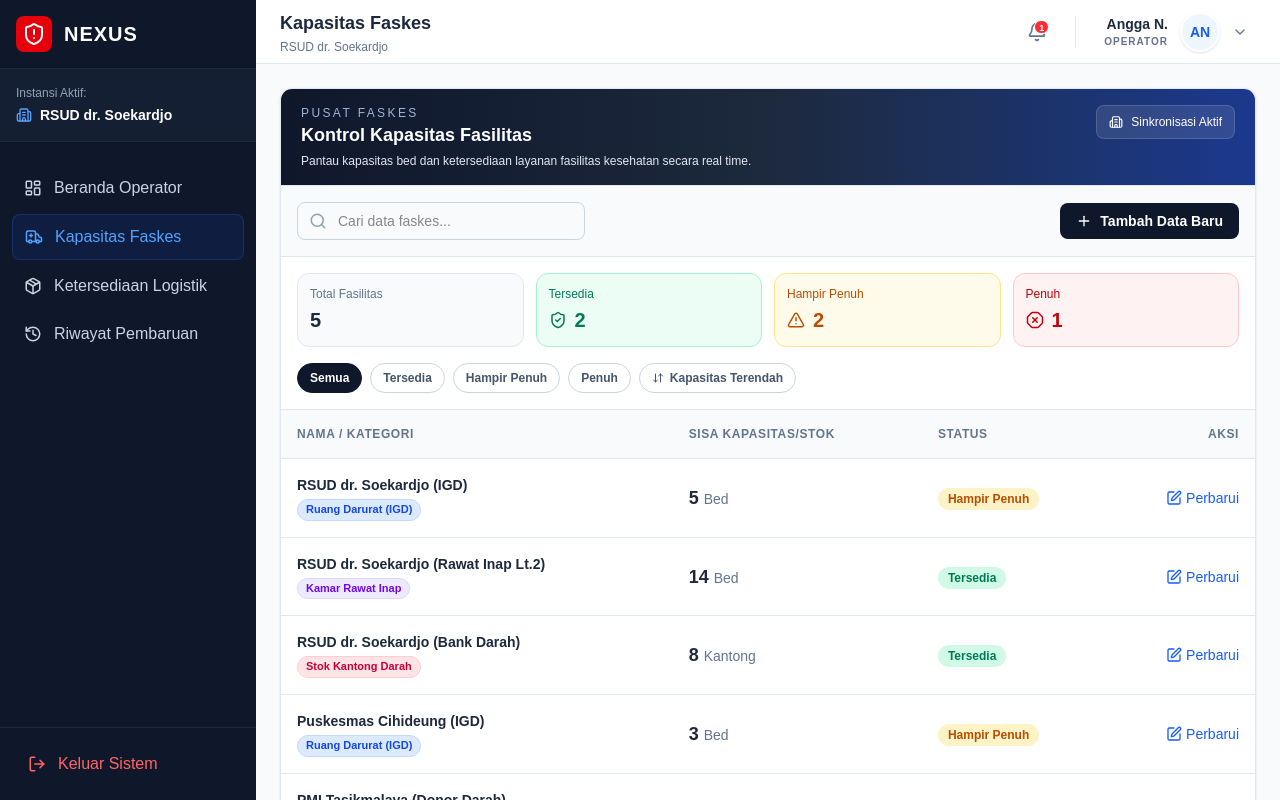
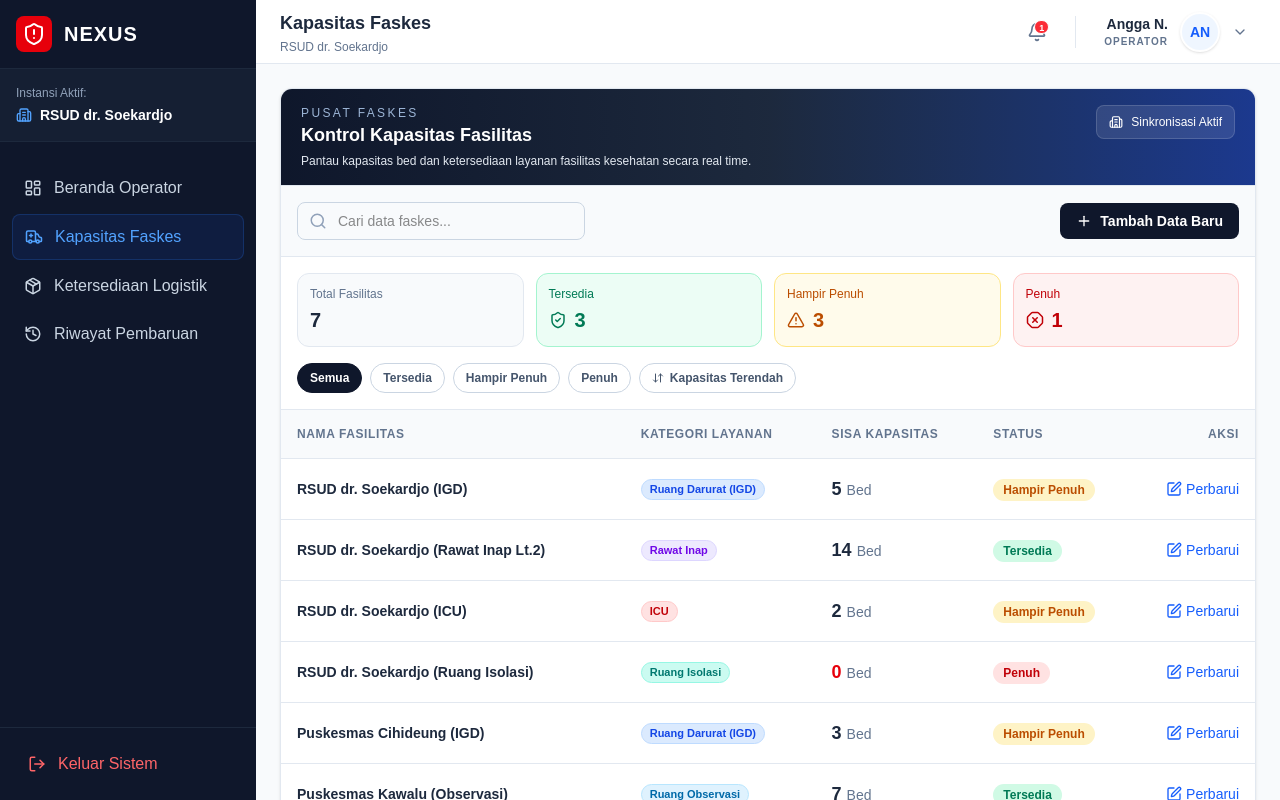
Before and after one commit to MFadhlan-Iwaks/Nexus, a Next.js app in the folder nexus-frontend/: page /operator/dashboard in a window 1280 px wide. Both pictures are taken after a click on the button "Kapasitas Faskes". Built offline with nearby package versions, Linux system fonts and the light colour scheme.

Commit message:
Update fasilitas kesehatan

```diff
--- a/nexus-frontend/src/components/Admin/InteractiveMap.jsx
+++ b/nexus-frontend/src/components/Admin/InteractiveMap.jsx
@@ -24,8 +24,9 @@ export default function InteractiveMap({
   };
 
   const getResourceColor = (status, type) => {
-    if (status === 'penuh') return '#ef4444';
-    if (status === 'menipis') return '#f59e0b';
+    const normalized = String(status || '').toLowerCase();
+    if (normalized === 'habis' || normalized === 'penuh') return '#ef4444';
+    if (normalized === 'menipis' || normalized === 'hampir penuh') return '#f59e0b';
     return type === 'faskes' ? '#10b981' : '#3b82f6';
   };
 
--- a/nexus-frontend/src/components/Admin/StatusInstansi.jsx
+++ b/nexus-frontend/src/components/Admin/StatusInstansi.jsx
@@ -34,7 +34,7 @@ export default function StatusInstansi({ logisticSummary = [], faskesSummary = [
       <div className="mb-6">
         <h2 className="font-bold text-slate-800 text-lg">Monitoring Sumber Daya Instansi</h2>
         <p className="text-xs text-slate-500">
-          Ringkasan stok logistik dan kapasitas faskes dari operator dengan status terkini.
+          Ringkasan stok barang bantuan/medis dan kapasitas layanan medis dari operator dengan status terkini.
         </p>
       </div>
 
@@ -44,7 +44,7 @@ export default function StatusInstansi({ logisticSummary = [], faskesSummary = [
         <div className="border border-slate-200 rounded-xl p-5">
           <div className="flex items-center gap-2 mb-4">
             <div className="bg-blue-50 text-blue-600 p-2 rounded-lg"><Package size={18} /></div>
-            <h3 className="font-bold text-slate-800">Ringkasan Logistik Operator</h3>
+            <h3 className="font-bold text-slate-800">Ringkasan Stok Logistik</h3>
           </div>
 
           {logisticSummary.length === 0 ? (
@@ -74,7 +74,7 @@ export default function StatusInstansi({ logisticSummary = [], faskesSummary = [
         <div className="border border-slate-200 rounded-xl p-5">
           <div className="flex items-center gap-2 mb-4">
             <div className="bg-emerald-50 text-emerald-600 p-2 rounded-lg"><Ambulance size={18} /></div>
-            <h3 className="font-bold text-slate-800">Ringkasan Kapasitas Faskes</h3>
+            <h3 className="font-bold text-slate-800">Ringkasan Kapasitas Layanan Medis</h3>
           </div>
 
           {faskesSummary.length === 0 ? (
--- a/nexus-frontend/src/components/operator/ModalAddData.jsx
+++ b/nexus-frontend/src/components/operator/ModalAddData.jsx
@@ -45,7 +45,9 @@ export default function ModalAddData({ isOpen, onClose, activeTab, onSave }) {
           <div className="rounded-xl border border-blue-100 bg-blue-50 p-3 flex items-start gap-3">
             <Sparkles size={16} className="text-blue-600 mt-0.5" />
             <p className="text-xs text-blue-800">
-              Gunakan nama item yang spesifik dan satuan konsisten agar status stok otomatis terbaca dengan benar.
+              {activeTab === 'faskes'
+                ? 'Masukkan hanya kapasitas layanan kesehatan. Stok barang medis dikelola di menu Logistik.'
+                : 'Gunakan nama item yang spesifik dan satuan konsisten agar status stok otomatis terbaca dengan benar.'}
             </p>
           </div>
 
@@ -57,7 +59,7 @@ export default function ModalAddData({ isOpen, onClose, activeTab, onSave }) {
               type="text"
               name="nama"
               required
-              placeholder={activeTab === 'faskes' ? "Cth: IGD, Kamar Rawat Inap Lt.2, Bank Darah" : "Cth: Beras Premium 5kg"}
+              placeholder={activeTab === 'faskes' ? "Cth: RSUD dr. Soekardjo (IGD)" : "Cth: Kantong Darah O+, Masker N95"}
               className="w-full px-4 py-2 border border-slate-300 rounded-lg focus:ring-2 focus:ring-blue-500 outline-none text-sm"
             />
           </div>
@@ -72,8 +74,12 @@ export default function ModalAddData({ isOpen, onClose, activeTab, onSave }) {
                   <>
                     <option value="">-- Pilih Kategori Faskes --</option>
                     <option value="Ruang Darurat (IGD)">Ruang Darurat (IGD)</option>
-                    <option value="Kamar Rawat Inap">Kamar Rawat Inap</option>
-                    <option value="Stok Kantong Darah">Stok Kantong Darah</option>
+                    <option value="Rawat Inap">Rawat Inap</option>
+                    <option value="ICU">ICU</option>
+                    <option value="Ruang Isolasi">Ruang Isolasi</option>
+                    <option value="Ruang Observasi">Ruang Observasi</option>
+                    <option value="Ruang Darurat">Ruang Darurat</option>
+                    <option value="Kamar Perawatan">Kamar Perawatan</option>
                   </>
                 ) : (
                   <>
@@ -81,7 +87,7 @@ export default function ModalAddData({ isOpen, onClose, activeTab, onSave }) {
                     <option value="Logistik Pangan">Logistik Pangan (Makanan/Minuman)</option>
                     <option value="Sandang & Selimut">Sandang & Selimut</option>
                     <option value="Peralatan Darurat">Peralatan Darurat (Tenda, Perahu)</option>
-                    <option value="Obat-obatan">Obat-obatan</option>
+                    <option value="Medis">Medis (Darah, Obat, Masker, APD, Infus, Oksigen)</option>
                   </>
                 )}
               </select>
@@ -95,7 +101,7 @@ export default function ModalAddData({ isOpen, onClose, activeTab, onSave }) {
                 type="text"
                 name="unit"
                 required
-                placeholder={activeTab === 'faskes' ? 'Cth: Bed, Kantong' : 'Cth: Kg, Box, Unit'}
+                placeholder={activeTab === 'faskes' ? 'Cth: Bed, Ruang' : 'Cth: Kg, Box, Kantong'}
                 className="w-full px-4 py-2 border border-slate-300 rounded-lg focus:ring-2 focus:ring-blue-500 outline-none text-sm"
               />
             </div>
@@ -104,14 +110,16 @@ export default function ModalAddData({ isOpen, onClose, activeTab, onSave }) {
           <div className="grid grid-cols-1 sm:grid-cols-2 gap-4">
             <div>
               <label className="block text-sm font-bold text-slate-700 mb-1">
-                Kapasitas / Stok Awal <span className="text-red-500">*</span>
+                {activeTab === 'faskes' ? 'Kapasitas Tersedia' : 'Stok Awal'} <span className="text-red-500">*</span>
               </label>
               <input name="stok" type="number" required min="0" className="w-full px-4 py-2 border border-slate-300 rounded-lg focus:ring-2 focus:ring-blue-500 outline-none text-sm" />
             </div>
             <div className="rounded-xl border border-slate-200 bg-slate-50 p-3">
               <p className="text-xs text-slate-500 mb-1 flex items-center gap-1"><ClipboardList size={13} /> Catatan Input</p>
               <p className="text-xs text-slate-700 leading-relaxed">
-                Data yang disimpan akan langsung masuk daftar logistik dan tercatat pada riwayat pembaruan stok.
+                {activeTab === 'faskes'
+                  ? 'Data yang disimpan akan masuk daftar kapasitas layanan faskes dan memakai status Tersedia, Hampir Penuh, atau Penuh.'
+                  : 'Data yang disimpan akan langsung masuk daftar logistik dan tercatat pada riwayat pembaruan stok.'}
               </p>
             </div>
           </div>
--- a/nexus-frontend/src/components/operator/ModalUpdateData.jsx
+++ b/nexus-frontend/src/components/operator/ModalUpdateData.jsx
@@ -11,15 +11,19 @@ export default function ModalUpdateData({ isOpen, onClose, selectedItem, onSave
     }
   }, [selectedItem]);
 
-  const liveStatus = latestStock <= 0 ? 'Habis' : latestStock <= 100 ? 'Menipis' : 'Aman';
+  const liveStatus = isFaskes
+    ? latestStock <= 0 ? 'Penuh' : latestStock <= 5 ? 'Hampir Penuh' : 'Tersedia'
+    : latestStock <= 0 ? 'Habis' : latestStock <= 100 ? 'Menipis' : 'Aman';
 
   const getStatusStyle = (status) => {
     if (status === 'Habis') return 'bg-red-50 border-red-200 text-red-700';
     if (status === 'Menipis') return 'bg-amber-50 border-amber-200 text-amber-700';
+    if (status === 'Penuh') return 'bg-red-50 border-red-200 text-red-700';
+    if (status === 'Hampir Penuh') return 'bg-amber-50 border-amber-200 text-amber-700';
     return 'bg-emerald-50 border-emerald-200 text-emerald-700';
   };
 
-  const StatusIcon = liveStatus === 'Habis' ? OctagonX : liveStatus === 'Menipis' ? AlertTriangle : ShieldCheck;
+  const StatusIcon = liveStatus === 'Habis' || liveStatus === 'Penuh' ? OctagonX : liveStatus === 'Menipis' || liveStatus === 'Hampir Penuh' ? AlertTriangle : ShieldCheck;
 
   if (!isOpen || !selectedItem) return null;
 
@@ -62,7 +66,7 @@ export default function ModalUpdateData({ isOpen, onClose, selectedItem, onSave
           </div>
 
           <div className={`rounded-xl border p-3 flex items-center justify-between ${getStatusStyle(liveStatus)}`}>
-            <p className="text-xs font-semibold">Status stok setelah update</p>
+            <p className="text-xs font-semibold">Status {isFaskes ? 'kapasitas' : 'stok'} setelah update</p>
             <p className="text-sm font-bold flex items-center gap-1.5">
               <StatusIcon size={16} /> {liveStatus}
             </p>
--- a/nexus-frontend/src/components/operator/ResourceTable.jsx
+++ b/nexus-frontend/src/components/operator/ResourceTable.jsx
@@ -21,11 +21,14 @@ export default function ResourceTable({
   const getCategoryClass = (category) => {
     if (category?.includes('IGD')) return 'bg-blue-100 text-blue-700 border-blue-200';
     if (category?.includes('Rawat')) return 'bg-violet-100 text-violet-700 border-violet-200';
-    if (category?.includes('Darah')) return 'bg-rose-100 text-rose-700 border-rose-200';
+    if (category?.includes('ICU')) return 'bg-red-100 text-red-700 border-red-200';
+    if (category?.includes('Isolasi')) return 'bg-teal-100 text-teal-700 border-teal-200';
+    if (category?.includes('Observasi')) return 'bg-sky-100 text-sky-700 border-sky-200';
+    if (category?.includes('Darurat')) return 'bg-blue-100 text-blue-700 border-blue-200';
     if (category?.includes('Pangan')) return 'bg-lime-100 text-lime-700 border-lime-200';
     if (category?.includes('Sandang')) return 'bg-cyan-100 text-cyan-700 border-cyan-200';
     if (category?.includes('Peralatan')) return 'bg-orange-100 text-orange-700 border-orange-200';
-    if (category?.includes('Obat')) return 'bg-emerald-100 text-emerald-700 border-emerald-200';
+    if (category?.includes('Obat') || category?.includes('Medis')) return 'bg-emerald-100 text-emerald-700 border-emerald-200';
     return 'bg-slate-100 text-slate-700 border-slate-200';
   };
 
@@ -202,8 +205,9 @@ export default function ResourceTable({
       <table className="w-full text-left min-w-180">
         <thead>
           <tr className="bg-slate-50 text-slate-500 text-xs uppercase tracking-wider border-b border-slate-200">
-            <th className="p-4 font-semibold">Nama / Kategori</th>
-            <th className="p-4 font-semibold">Sisa Kapasitas/Stok</th>
+            <th className="p-4 font-semibold">{isFaskes ? 'Nama Fasilitas' : 'Nama / Kategori'}</th>
+            {isFaskes && <th className="p-4 font-semibold">Kategori Layanan</th>}
+            <th className="p-4 font-semibold">{isFaskes ? 'Sisa Kapasitas' : 'Sisa Stok'}</th>
             {(isLogistik || isFaskes) && <th className="p-4 font-semibold">Status</th>}
             <th className="p-4 font-semibold text-right">Aksi</th>
           </tr>
@@ -219,11 +223,22 @@ export default function ResourceTable({
               >
                 <td className="p-4 font-bold text-slate-800">
                   {item.nama}
-                  <br />
-                  <span className={`inline-flex mt-1 text-[11px] font-semibold px-2 py-0.5 rounded-full border ${getCategoryClass(item.kategori)}`}>
-                    {item.kategori}
-                  </span>
+                  {!isFaskes && (
+                    <>
+                      <br />
+                      <span className={`inline-flex mt-1 text-[11px] font-semibold px-2 py-0.5 rounded-full border ${getCategoryClass(item.kategori)}`}>
+                        {item.kategori}
+                      </span>
+                    </>
+                  )}
                 </td>
+                {isFaskes && (
+                  <td className="p-4">
+                    <span className={`inline-flex text-[11px] font-semibold px-2 py-0.5 rounded-full border ${getCategoryClass(item.kategori)}`}>
+                      {item.kategori}
+                    </span>
+                  </td>
+                )}
                 <td className={`p-4 font-bold text-lg ${item.stok <= 0 ? 'text-red-600' : 'text-slate-800'}`}>
                   {item.stok} <span className="text-sm font-normal text-slate-500">{item.unit}</span>
                 </td>
@@ -246,7 +261,7 @@ export default function ResourceTable({
 
           {(isLogistik || isFaskes) && filteredResources.length === 0 && (
             <tr>
-              <td colSpan={4} className="p-8 text-center">
+              <td colSpan={isFaskes ? 5 : 4} className="p-8 text-center">
                 <p className="text-sm font-semibold text-slate-700">
                   {isFaskes ? 'Data faskes tidak ditemukan' : 'Data logistik tidak ditemukan'}
                 </p>
--- a/nexus-frontend/src/components/operator/Summary.jsx
+++ b/nexus-frontend/src/components/operator/Summary.jsx
@@ -81,7 +81,7 @@ export default function Summary({ activeInstitution, faskesItems = [], logisticI
             {/* Stats faskes */}
             <div className="grid grid-cols-2 gap-3 mb-4">
               <div className="rounded-xl border border-slate-200 bg-slate-50 p-3">
-                <p className="text-xs text-slate-500">Total Unit</p>
+                <p className="text-xs text-slate-500">Total Fasilitas</p>
                 <p className="text-xl font-bold text-slate-800 mt-1">{faskesStats.total}</p>
               </div>
               <div className="flex gap-2">
--- a/nexus-frontend/src/data/mockData.js
+++ b/nexus-frontend/src/data/mockData.js
@@ -193,15 +193,21 @@ export const mockLogistics = [
   { id: 'log-3', nama: 'Selimut Ruang Isolasi', kategori: 'Sandang & Selimut', stok: 22, unit: 'Pcs', institusi: 'RSUD dr. Soekardjo', terakhir_update: '2026-04-29T08:55:00Z' },
   { id: 'log-4', nama: 'Kantong Darah O+', kategori: 'Medis', stok: 0, unit: 'Kantong', institusi: 'PMI Tasikmalaya', terakhir_update: '2026-04-29T08:40:00Z' },
   { id: 'log-5', nama: 'Masker N95', kategori: 'Medis', stok: 15, unit: 'Box', institusi: 'Puskesmas Kawalu', terakhir_update: '2026-04-29T08:30:00Z' },
+  { id: 'log-6', nama: 'Obat-obatan Darurat', kategori: 'Medis', stok: 65, unit: 'Paket', institusi: 'RSUD dr. Soekardjo', terakhir_update: '2026-04-29T08:25:00Z' },
+  { id: 'log-7', nama: 'Oksigen Medis', kategori: 'Medis', stok: 12, unit: 'Tabung', institusi: 'RSUD dr. Soekardjo', terakhir_update: '2026-04-29T08:20:00Z' },
+  { id: 'log-8', nama: 'APD Lengkap', kategori: 'Medis', stok: 40, unit: 'Set', institusi: 'Puskesmas Kawalu', terakhir_update: '2026-04-29T08:10:00Z' },
+  { id: 'log-9', nama: 'Infus RL', kategori: 'Medis', stok: 80, unit: 'Botol', institusi: 'RSUD dr. Soekardjo', terakhir_update: '2026-04-29T08:05:00Z' },
 ];
 
 // --- FASKES (Fasilitas Kesehatan) ---
 export const mockFaskes = [
-  { id: 'fsk-1', nama: 'RSUD dr. Soekardjo (IGD)', kategori: 'Ruang Darurat (IGD)', stok: 5, unit: 'Bed', institusi: 'RSUD dr. Soekardjo', terakhir_update: '2026-04-29T09:05:00Z' },
-  { id: 'fsk-2', nama: 'RSUD dr. Soekardjo (Rawat Inap Lt.2)', kategori: 'Kamar Rawat Inap', stok: 14, unit: 'Bed', institusi: 'RSUD dr. Soekardjo', terakhir_update: '2026-04-29T09:05:00Z' },
-  { id: 'fsk-3', nama: 'RSUD dr. Soekardjo (Bank Darah)', kategori: 'Stok Kantong Darah', stok: 8, unit: 'Kantong', institusi: 'RSUD dr. Soekardjo', terakhir_update: '2026-04-29T09:05:00Z' },
-  { id: 'fsk-4', nama: 'Puskesmas Cihideung (IGD)', kategori: 'Ruang Darurat (IGD)', stok: 3, unit: 'Bed', institusi: 'Puskesmas Cihideung', terakhir_update: '2026-04-29T08:58:00Z' },
-  { id: 'fsk-5', nama: 'PMI Tasikmalaya (Donor Darah)', kategori: 'Stok Kantong Darah', stok: 0, unit: 'Kantong', institusi: 'PMI Tasikmalaya', terakhir_update: '2026-04-29T08:40:00Z' },
+  { id: 'FSK-001', nama_fasilitas: 'RSUD dr. Soekardjo (IGD)', kategori: 'Ruang Darurat (IGD)', kapasitas_total: 20, kapasitas_tersedia: 5, satuan: 'Bed', lokasi: 'RSUD dr. Soekardjo', updated_at: '2026-04-29 16:00' },
+  { id: 'FSK-002', nama_fasilitas: 'RSUD dr. Soekardjo (Rawat Inap Lt.2)', kategori: 'Rawat Inap', kapasitas_total: 60, kapasitas_tersedia: 14, satuan: 'Bed', lokasi: 'RSUD dr. Soekardjo', updated_at: '2026-04-29 16:00' },
+  { id: 'FSK-003', nama_fasilitas: 'RSUD dr. Soekardjo (ICU)', kategori: 'ICU', kapasitas_total: 12, kapasitas_tersedia: 2, satuan: 'Bed', lokasi: 'RSUD dr. Soekardjo', updated_at: '2026-04-29 15:45' },
+  { id: 'FSK-004', nama_fasilitas: 'RSUD dr. Soekardjo (Ruang Isolasi)', kategori: 'Ruang Isolasi', kapasitas_total: 18, kapasitas_tersedia: 0, satuan: 'Bed', lokasi: 'RSUD dr. Soekardjo', updated_at: '2026-04-29 15:30' },
+  { id: 'FSK-005', nama_fasilitas: 'Puskesmas Cihideung (IGD)', kategori: 'Ruang Darurat (IGD)', kapasitas_total: 8, kapasitas_tersedia: 3, satuan: 'Bed', lokasi: 'Puskesmas Cihideung', updated_at: '2026-04-29 15:20' },
+  { id: 'FSK-006', nama_fasilitas: 'Puskesmas Kawalu (Observasi)', kategori: 'Ruang Observasi', kapasitas_total: 10, kapasitas_tersedia: 7, satuan: 'Bed', lokasi: 'Puskesmas Kawalu', updated_at: '2026-04-29 15:10' },
+  { id: 'FSK-007', nama_fasilitas: 'RSUD dr. Soekardjo (Kamar Perawatan)', kategori: 'Kamar Perawatan', kapasitas_total: 45, kapasitas_tersedia: 20, satuan: 'Bed', lokasi: 'RSUD dr. Soekardjo', updated_at: '2026-04-29 15:00' },
 ];
 
 // --- USERS ---
@@ -299,9 +305,9 @@ export const mockLogisticSummary = [
 
 // --- FASKES SUMMARY (untuk Admin Dashboard) ---
 export const mockFaskesSummary = [
-  { id: 'fs-1', institution: 'RSUD dr. Soekardjo', totalUnits: 4, availableCapacity: 23, status: 'Tersedia', updatedAt: '09:05 WIB' },
-  { id: 'fs-2', institution: 'Puskesmas Cihideung', totalUnits: 3, availableCapacity: 4, status: 'Hampir Penuh', updatedAt: '08:58 WIB' },
-  { id: 'fs-3', institution: 'PMI Tasikmalaya', totalUnits: 2, availableCapacity: 0, status: 'Penuh', updatedAt: '08:40 WIB' },
+  { id: 'fs-1', institution: 'RSUD dr. Soekardjo', totalUnits: 5, availableCapacity: 41, status: 'Tersedia', updatedAt: '16:00 WIB' },
+  { id: 'fs-2', institution: 'Puskesmas Cihideung', totalUnits: 1, availableCapacity: 3, status: 'Hampir Penuh', updatedAt: '15:20 WIB' },
+  { id: 'fs-3', institution: 'Puskesmas Kawalu', totalUnits: 1, availableCapacity: 7, status: 'Tersedia', updatedAt: '15:10 WIB' },
 ];
 
 // --- MAP POINTS (untuk Admin Peta) ---
@@ -312,9 +318,10 @@ export const mockLogisticPoints = [
 ];
 
 export const mockFaskesPoints = [
-  { id: 'FP-1', label: 'IGD RSUD dr. Soekardjo', status: 'aman', coordinates: [-7.331, 108.226], capacity: 14 },
-  { id: 'FP-2', label: 'Puskesmas Cihideung', status: 'menipis', coordinates: [-7.323, 108.217], capacity: 8 },
-  { id: 'FP-3', label: 'PMI Tasikmalaya', status: 'habis', coordinates: [-7.318, 108.235], capacity: 0 },
+  { id: 'FP-1', label: 'IGD RSUD dr. Soekardjo', status: 'Hampir Penuh', coordinates: [-7.331, 108.226], capacity: 5 },
+  { id: 'FP-2', label: 'ICU RSUD dr. Soekardjo', status: 'Hampir Penuh', coordinates: [-7.333, 108.224], capacity: 2 },
+  { id: 'FP-3', label: 'Ruang Isolasi RSUD', status: 'Penuh', coordinates: [-7.334, 108.225], capacity: 0 },
+  { id: 'FP-4', label: 'Observasi Puskesmas Kawalu', status: 'Tersedia', coordinates: [-7.351, 108.209], capacity: 7 },
 ];
 
 // --- NOTIFICATIONS ---
--- a/nexus-frontend/src/services/facilityService.js
+++ b/nexus-frontend/src/services/facilityService.js
@@ -9,6 +9,21 @@
 import { getFaskesState, patchFaskes, addFaskes } from '@/data/store';
 
 const simulateDelay = (ms = 400) => new Promise((r) => setTimeout(r, ms));
+
+const toFaskesView = (item) => {
+  const kapasitas = Number(item.kapasitas_tersedia ?? item.stok ?? 0);
+  return {
+    ...item,
+    nama: item.nama_fasilitas ?? item.nama,
+    stok: kapasitas,
+    unit: item.satuan ?? item.unit ?? 'Bed',
+    institusi: item.lokasi ?? item.institusi,
+    terakhir_update: item.updated_at ?? item.terakhir_update,
+    kapasitas_tersedia: kapasitas,
+    satuan: item.satuan ?? item.unit ?? 'Bed',
+    lokasi: item.lokasi ?? item.institusi,
+  };
+};
 
 /**
  * Hitung status faskes berdasarkan kapasitas tersedia.
@@ -27,7 +42,7 @@ export function getFaskesStatus(kapasitas) {
  */
 export async function getFacilities() {
   await simulateDelay();
-  return getFaskesState();
+  return getFaskesState().map(toFaskesView);
 }
 
 /**
@@ -38,13 +53,17 @@ export async function getFacilities() {
 export async function createFacility(data) {
   await simulateDelay(200);
   const newItem = {
-    id: `fsk-${Date.now()}`,
-    ...data,
-    stok: Number(data.stok),
-    terakhir_update: new Date().toISOString(),
+    id: `FSK-${Date.now()}`,
+    nama_fasilitas: data.nama_fasilitas ?? data.nama,
+    kategori: data.kategori,
+    kapasitas_total: Number(data.kapasitas_total ?? data.stok ?? 0),
+    kapasitas_tersedia: Number(data.kapasitas_tersedia ?? data.stok ?? 0),
+    satuan: data.satuan ?? data.unit ?? 'Bed',
+    lokasi: data.lokasi ?? data.institusi,
+    updated_at: new Date().toISOString(),
   };
   addFaskes(newItem);
-  return { message: 'Fasilitas berhasil ditambahkan.', item: newItem };
+  return { message: 'Fasilitas berhasil ditambahkan.', item: toFaskesView(newItem) };
 }
 
 /**
@@ -55,7 +74,8 @@ export async function createFacility(data) {
  */
 export async function updateFacility(id, data) {
   await simulateDelay(200);
-  patchFaskes(id, { stok: Number(data.stok), terakhir_update: new Date().toISOString() });
+  const kapasitas = Number(data.kapasitas_tersedia ?? data.stok ?? 0);
+  patchFaskes(id, { kapasitas_tersedia: kapasitas, stok: kapasitas, updated_at: new Date().toISOString(), terakhir_update: new Date().toISOString() });
   return { message: 'Kapasitas berhasil diperbarui.', id };
 }
 
@@ -65,7 +85,7 @@ export async function updateFacility(id, data) {
  */
 export async function getFacilitySummary() {
   await simulateDelay();
-  const items = getFaskesState();
+  const items = getFaskesState().map(toFaskesView);
   // Kelompokkan per institusi
   const grouped = items.reduce((acc, item) => {
     const key = item.institusi || 'Umum';
```
